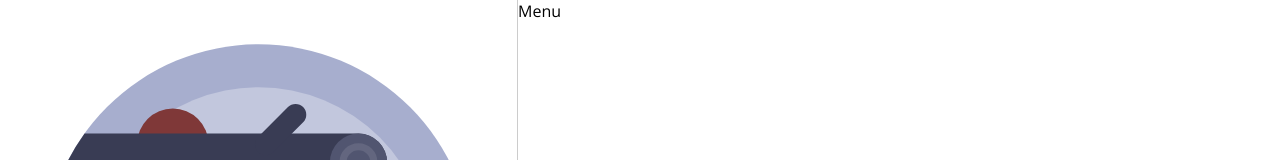
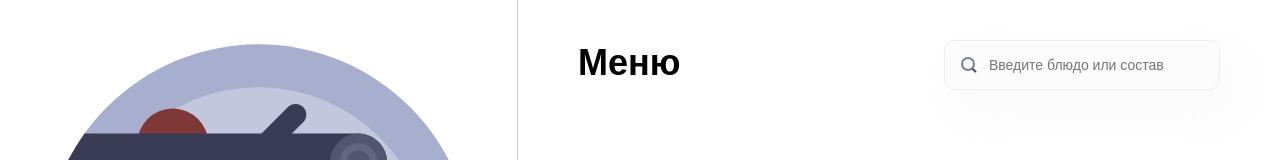
Before and after one commit to Alexandroff1997/food-delivery, a React (Vite) app: page / in a window 1280 px wide. Shown: the top 160 px of the page. Built offline with nearby package versions, Linux system fonts and the light colour scheme.

Commit message:
Header and Search menu components

```diff
--- /dev/null
+++ b/src/components/Header/Header.module.css
@@ -0,0 +1,8 @@
+.h1 {
+	color: var(--text-color);
+	font-size: 36px;
+	font-style: normal;
+	font-weight: 600;
+	line-height: 120%;
+	margin: 0;
+}
--- /dev/null
+++ b/src/components/Header/Header.props.ts
@@ -0,0 +1,5 @@
+import { HTMLAttributes, ReactNode } from 'react';
+
+export interface HeaderProps extends HTMLAttributes<HTMLHeadingElement> {
+	children: ReactNode;
+}
--- /dev/null
+++ b/src/components/Header/Header.tsx
@@ -0,0 +1,11 @@
+import { HeaderProps } from './Header.props';
+import cn from 'classnames';
+import styles from './Header.module.css';
+
+function Header({ children, className, ...props }: HeaderProps) {
+	return (
+		<h1 className={cn(className, styles['h1'])} {...props}>{children}</h1>
+	);
+}
+
+export default Header;
--- /dev/null
+++ b/src/components/Search/Search.module.css
@@ -0,0 +1,22 @@
+.input {
+	font-size: 14px;
+	font-style: normal;
+	font-weight: 400;
+	color: var(--text-color);
+	background-color: #FCFCFD;
+	border: 1px solid #EFEFEF;
+	box-shadow: 15px 20px 45px 0px rgba(233, 233, 233, 0.25);
+	border-radius: 10px;
+	padding: 16px 30px 16px 44px;
+	min-width: 200px;
+}
+
+.input-wrapper {
+	position: relative;
+}
+
+.icon {
+	position: absolute;
+	left: 17px;
+	top: 17px;
+}
--- /dev/null
+++ b/src/components/Search/Search.props.ts
@@ -0,0 +1,5 @@
+import { InputHTMLAttributes } from 'react';
+
+export interface SearchProps extends InputHTMLAttributes<HTMLInputElement> {
+	isValid?: boolean;
+}
--- /dev/null
+++ b/src/components/Search/Search.tsx
@@ -0,0 +1,17 @@
+import { forwardRef } from 'react';
+import { SearchProps} from './Search.props';
+import styles from './Search.module.css';
+import cn from 'classnames';
+
+const Search = forwardRef<HTMLInputElement, SearchProps>(function Input({ isValid = true, className, ...props }, ref) {
+	return (
+		<div className={styles['input-wrapper']}>
+			<input ref={ref} className={cn(styles['input'], className, {
+				[styles['invalid']]: isValid
+			})} { ...props } />
+			<img className={styles['icon']} src="./search.svg" alt="search icon" />
+		</div>
+	);
+});
+
+export default Search;
--- a/src/layout/MenuLayout/MenuLayout.module.css
+++ b/src/layout/MenuLayout/MenuLayout.module.css
@@ -64,3 +64,8 @@
 	line-height: normal;
 	color: #9EA1B1;
 }
+
+.content {
+	padding: 40px 60px;
+	width: 100%;
+}
--- a/src/layout/MenuLayout/MenuLayout.tsx
+++ b/src/layout/MenuLayout/MenuLayout.tsx
@@ -34,7 +34,7 @@
 					Exit
 				</Button>
 			</div>
-			<div>
+			<div className={styles['content']}>
 				<Outlet />
 			</div>
 		</div>
--- /dev/null
+++ b/src/pages/Menu/Menu.module.css
@@ -0,0 +1,4 @@
+.head {
+	display: flex;
+	justify-content: space-between;
+}
--- a/src/pages/Menu/Menu.tsx
+++ b/src/pages/Menu/Menu.tsx
@@ -1,7 +1,14 @@
+import Header from '../../components/Header/Header';
+import Search from '../../components/Search/Search';
+import styles from './Menu.module.css';
+
 export function Menu() {
 	return (
 		<>
-			Menu
+			<div className={styles['head']}>
+				<Header>Меню</Header>
+				<Search placeholder='Введите блюдо или состав' />
+			</div>
 		</>
 	);
 }
```
Also changed, not shown: src/App.tsx (deleted, +0 -15 lines), public/search.svg (added).
